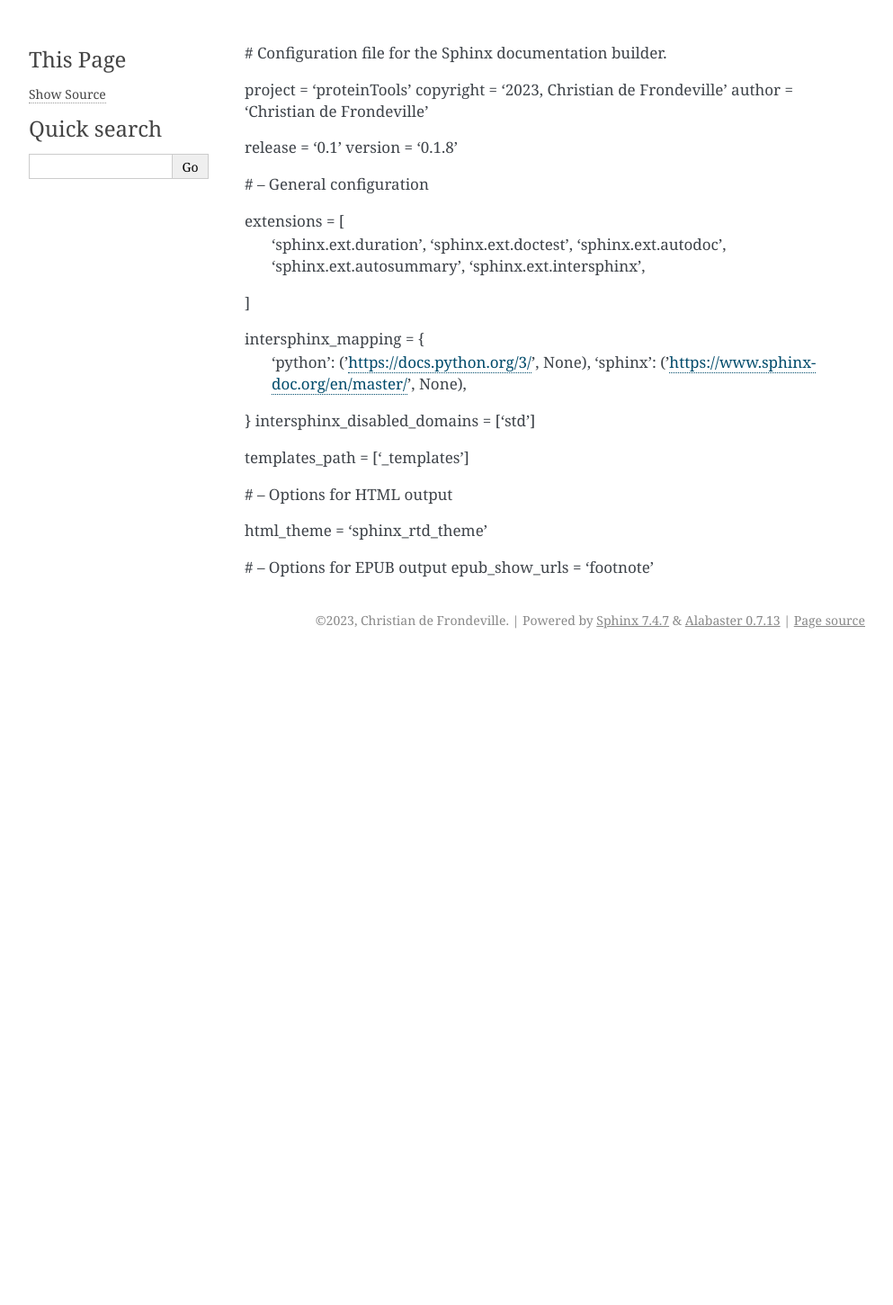
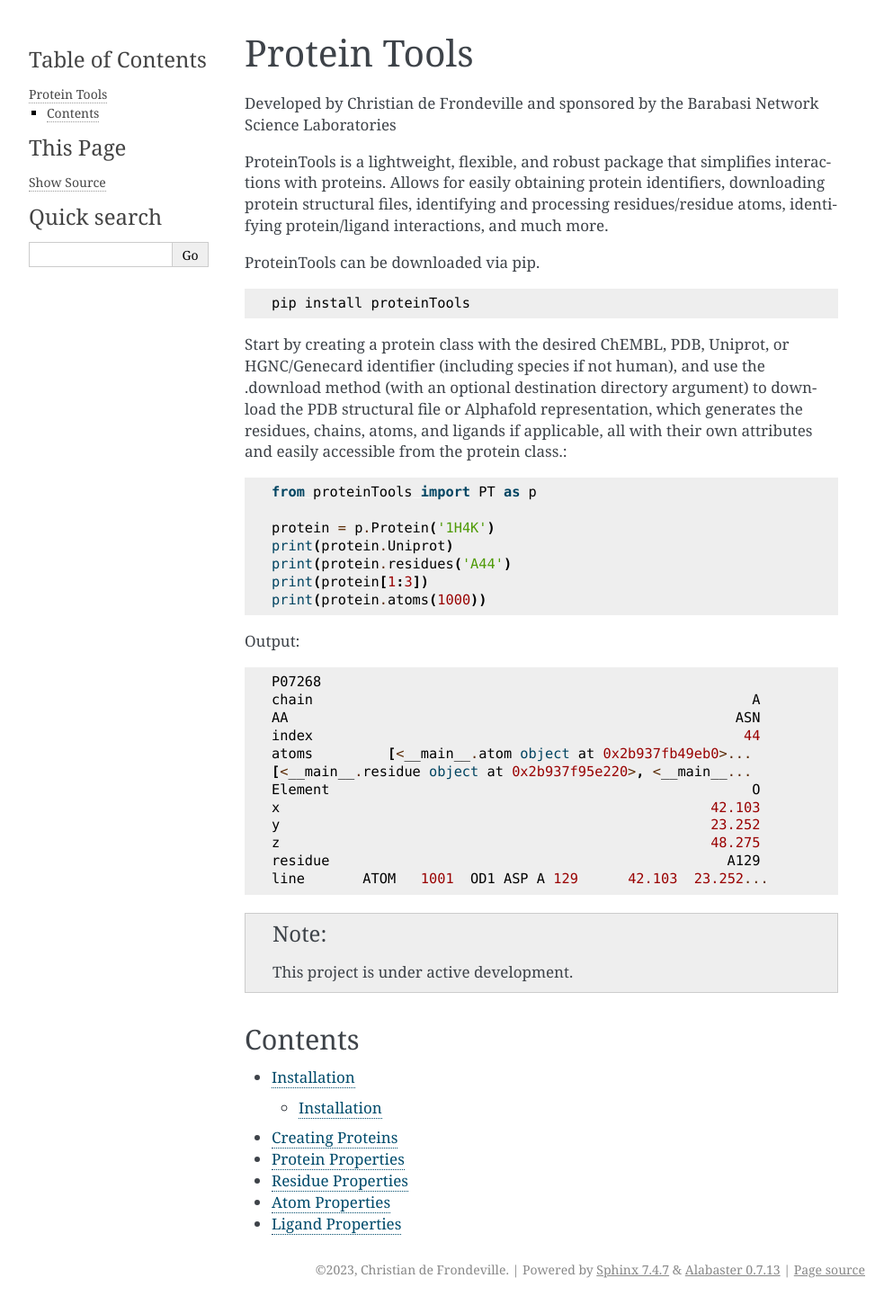
Before and after one commit to tiger1deF/proteinTools, a Sphinx documentation site: the page built from docs/source/index.rst, in a window 1280 px wide. Shown: the whole page at 90% size, without its empty margins (148-1141 px from the left). Built offline with Sphinx 7.4.7, drawn with Linux system fonts in a browser that asks for light colours; before the commit the page ends 900 px from its top, so only the background shows below that.

Commit message:
Update index.rst

```diff
--- a/docs/source/index.rst
+++ b/docs/source/index.rst
@@ -1,33 +1,44 @@
-# Configuration file for the Sphinx documentation builder.
+Protein Tools
+=======================================
+Developed by Christian de Frondeville and sponsored by the Barabasi Network Science Laboratories
 
-project = 'proteinTools'
-copyright = '2023, Christian de Frondeville'
-author = 'Christian de Frondeville'
+ProteinTools is a lightweight, flexible, and robust package that simplifies interactions with proteins. Allows for easily obtaining protein identifiers, downloading protein structural files, identifying and processing residues/residue atoms, identifying protein/ligand interactions, and much more.
 
-release = '0.1'
-version = '0.1.8'
+ProteinTools can be downloaded via pip. ::
 
-# -- General configuration
+        pip install proteinTools
 
-extensions = [
-    'sphinx.ext.duration',
-    'sphinx.ext.doctest',
-    'sphinx.ext.autodoc',
-    'sphinx.ext.autosummary',
-    'sphinx.ext.intersphinx',
-]
+Start by creating a protein class with the desired ChEMBL, PDB, Uniprot, or HGNC/Genecard identifier (including species if not human), and use the .download method (with an optional destination directory argument) to download the PDB structural file or Alphafold representation, which generates the residues, chains, atoms, and ligands if applicable, all with their own attributes and easily accessible from the protein class.::
 
-intersphinx_mapping = {
-    'python': ('https://docs.python.org/3/', None),
-    'sphinx': ('https://www.sphinx-doc.org/en/master/', None),
-}
-intersphinx_disabled_domains = ['std']
+        from proteinTools import PT as p
 
-templates_path = ['_templates']
+        protein = p.Protein('1H4K')
+        print(protein.Uniprot)
+        print(protein.residues('A44')
+        print(protein[1:3])
+        print(protein.atoms(1000))
 
-# -- Options for HTML output
+Output: ::
 
-html_theme = 'sphinx_rtd_theme'
+        P07268
+        chain                                                     A
+        AA                                                      ASN
+        index                                                    44
+        atoms         [<__main__.atom object at 0x2b937fb49eb0>...
+        [<__main__.residue object at 0x2b937f95e220>, <__main__...
+        Element                                                   O
+        x                                                    42.103
+        y                                                    23.252
+        z                                                    48.275
+        residue                                                A129
+        line       ATOM   1001  OD1 ASP A 129      42.103  23.252...
+.. note::
 
-# -- Options for EPUB output
-epub_show_urls = 'footnote'
+   This project is under active development.
+
+Contents
+--------
+
+.. toctree::
+      installation
+      documentation
```
